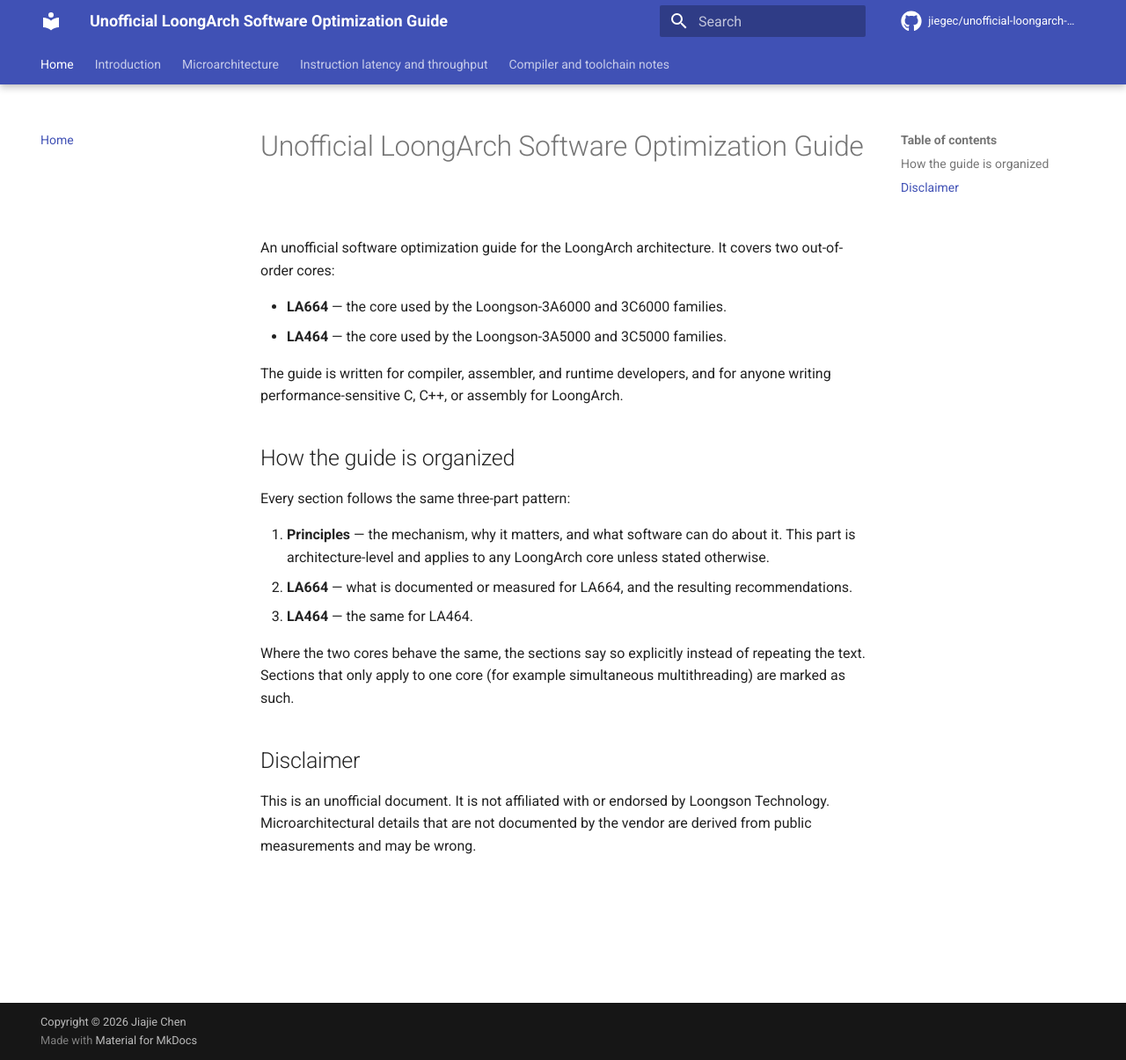
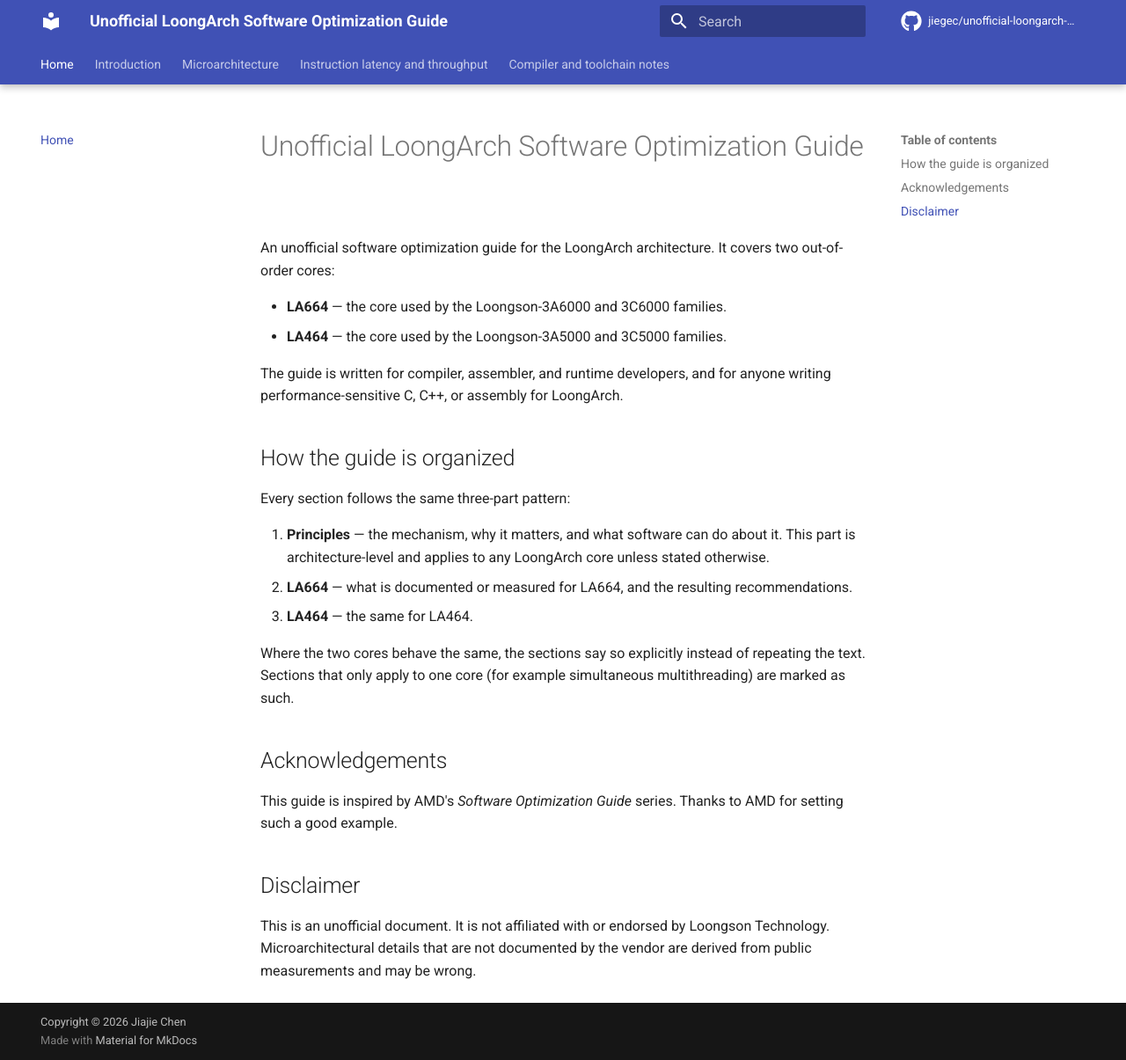
Before and after one commit to jiegec/unofficial-loongarch-software-optimization-guide, an MkDocs documentation site: the page built from docs/index.md, in a window 1280 px wide and 1205 px high. Shown: the whole window at 88% size. Built offline with MkDocs 1.6.1 and Material for MkDocs 9.7.7, drawn with Linux system fonts in a browser that asks for light colours; comment, search, counter and statistics services are not loaded.

Commit message:
Improve docs

```diff
--- a/docs/index.md
+++ b/docs/index.md
@@ -24,6 +24,10 @@ Where the two cores behave the same, the sections say so explicitly instead of
 repeating the text. Sections that only apply to one core (for example
 simultaneous multithreading) are marked as such.
 
+## Acknowledgements
+
+This guide is inspired by AMD's *Software Optimization Guide* series. Thanks to AMD for setting such a good example.
+
 ## Disclaimer
 
 This is an unofficial document. It is not affiliated with or endorsed by Loongson
```
Also changed, not shown: 1 other file.
